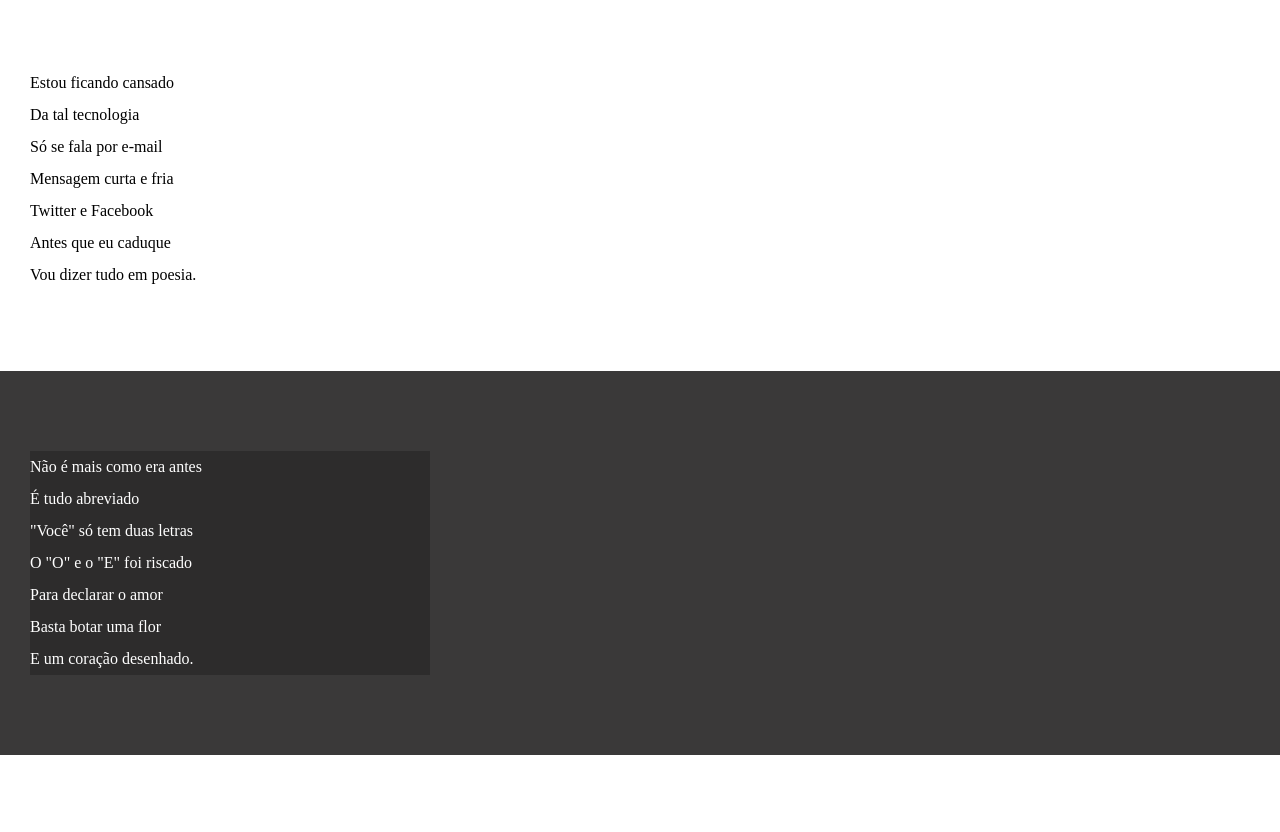
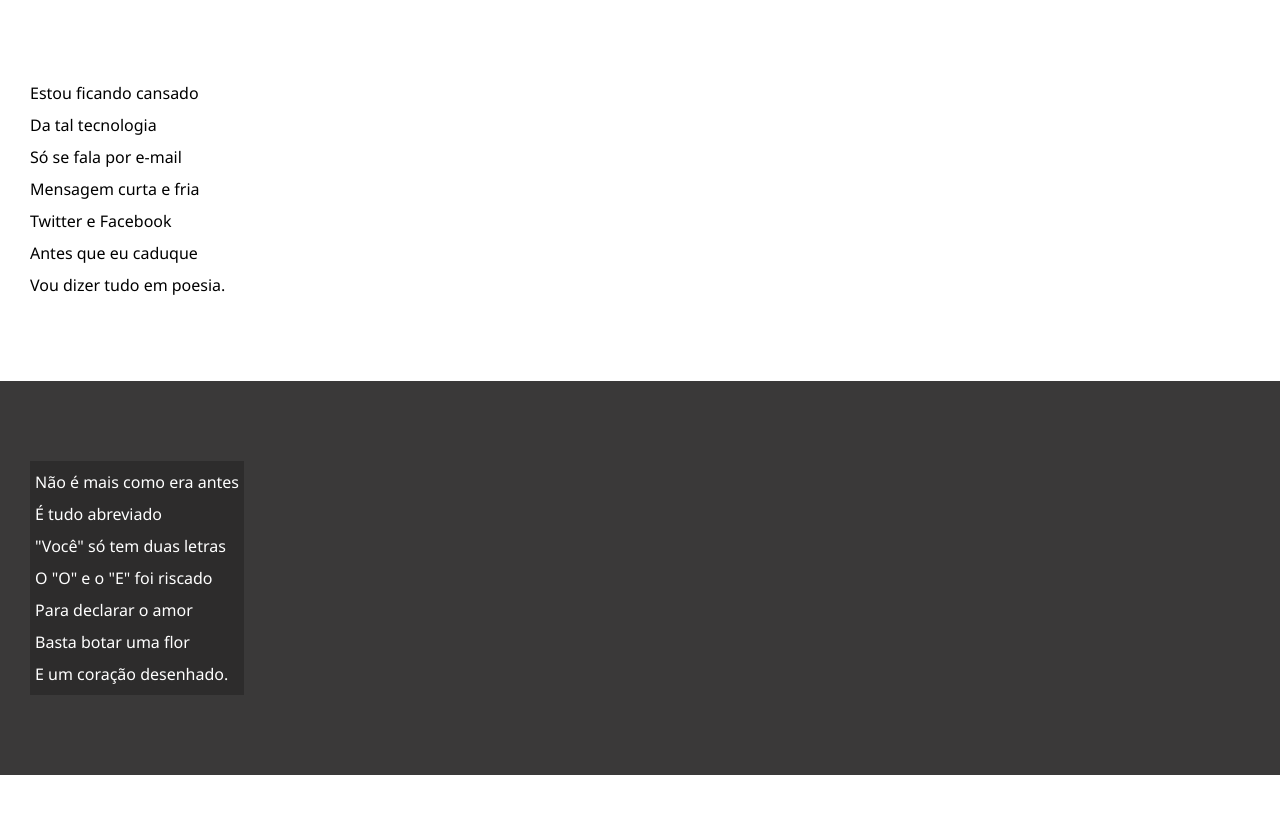
Before and after one commit to wesleysantosdev/html-css-estudo-modulo-3, a plain HTML site: page desafios/d012/index.html in a window 1280 px wide. Shown: the part 168-1000 px from the top of the page. Drawn offline with Linux system fonts and the light colour scheme.

Commit message:
atualização de fonte

```diff
--- a/desafios/d012/style.css
+++ b/desafios/d012/style.css
@@ -1,7 +1,10 @@
+@import url('https://fonts.googleapis.com/css2?family=Noto+Sans:wght@300;400;500;600&display=swap');
+
 *{
     box-sizing: border-box;
     margin: 0;
     padding: 0;
+    font-family: 'Noto Sans', sans-serif;
 }
 
 html, body{
@@ -52,7 +55,8 @@ section{
 }
 
 .image > p{
-    width: 400px;
+    display: inline-block;
+    padding: 5px;
     background-color: rgba(0, 0, 0, 0.233);
 }
 
```
